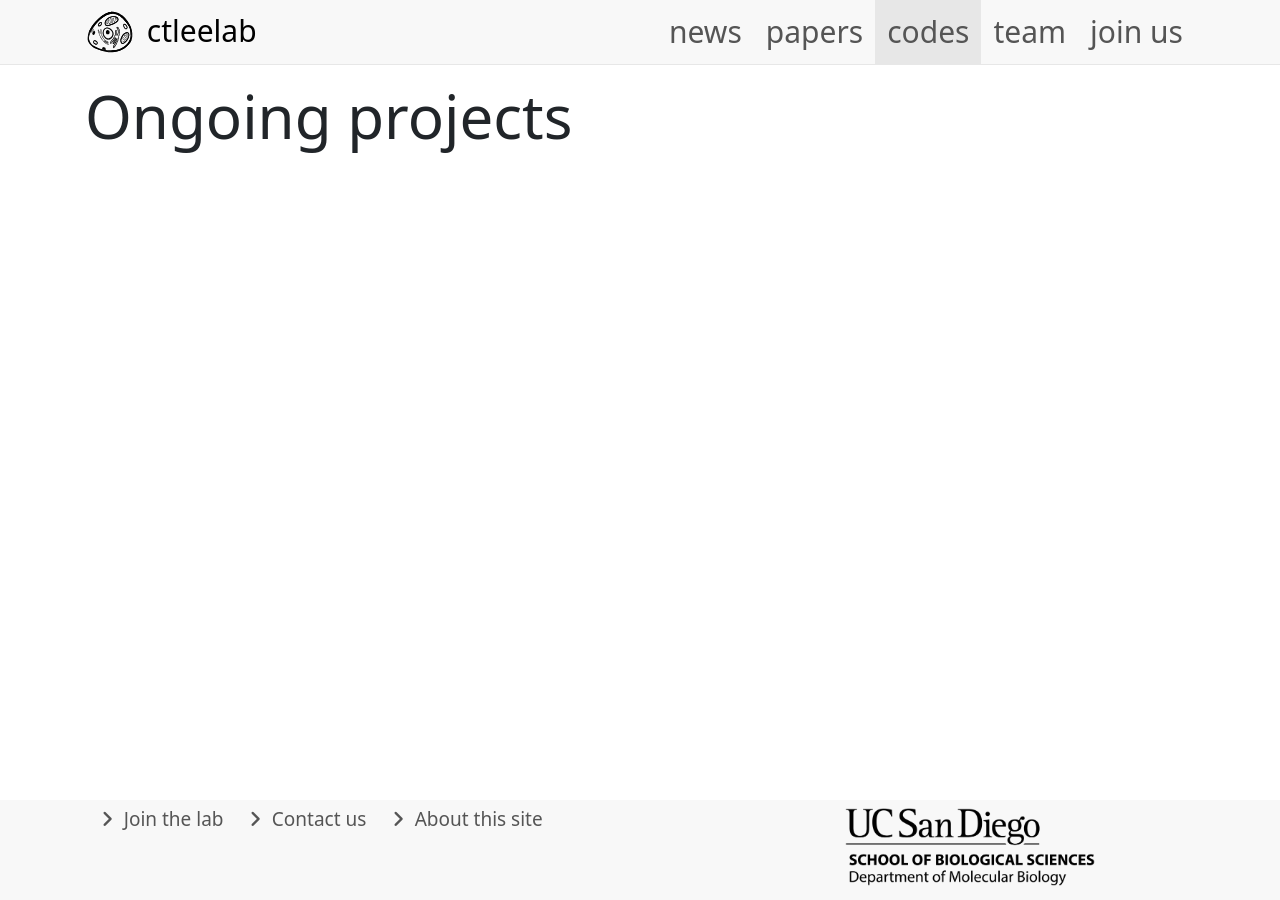
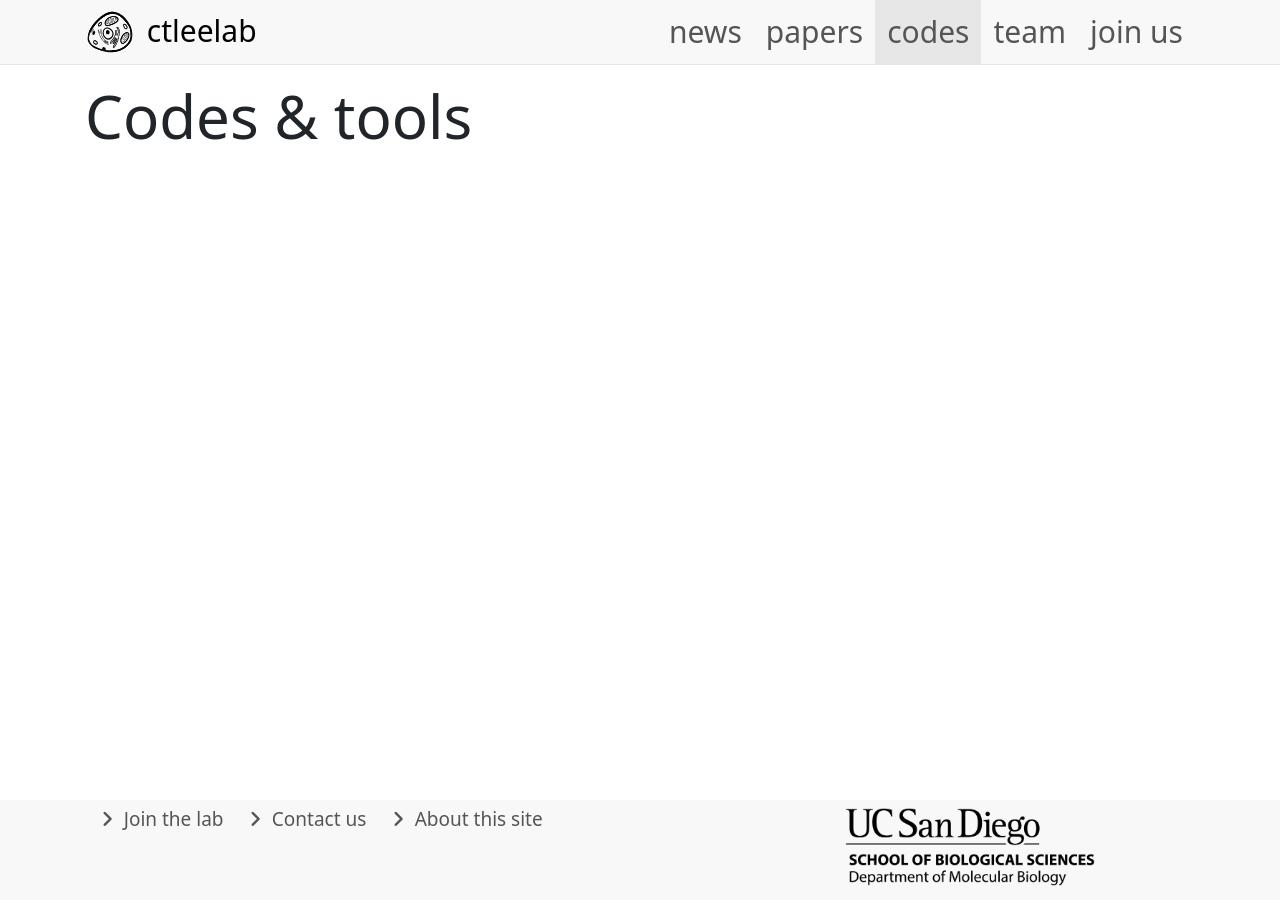
Before and after one commit to ctleelab/bulletin, a Jekyll site: the page built from projects/index.html, in a window 1280 px wide. Built offline with Jekyll 4.4.1, drawn with Linux system fonts in a browser that asks for light colours; some web fonts are replaced.

Commit message:
Rename projects
Signed-off-by: Christopher T. Lee <ctlee@ucsd.edu>

```diff
--- a/_layouts/project.html
+++ b/_layouts/project.html
@@ -82,7 +82,7 @@ categories:
 			{% for commit in project.commits %}
 				<div class="smallspacer"></div>
 				<li>
-					<i class="fa-solid fa-check-square-o fa-fw"></i>
+					<i class="fa-solid fa-square-check fa-fw"></i>
 					<a class="off" href="{{ commit.url }}">
 					{{ commit.date | date_to_string }} - <span class="text-gray">{{ commit.message | escape }}</span>
 					</a>
--- a/projects/index.html
+++ b/projects/index.html
@@ -1,6 +1,6 @@
 ---
 layout: default
-title: ctleelab / projects
+title: ctleelab / codes
 categories:
  - projects
 ---
@@ -8,7 +8,7 @@ categories:
 <div class="row">
 	<div class="col-lg-12">
 		<div role="heading" aria-level="1" class="bigtitle">
-			Ongoing projects
+			Codes & tools
 		</div>
 	</div>
 </div>
```
